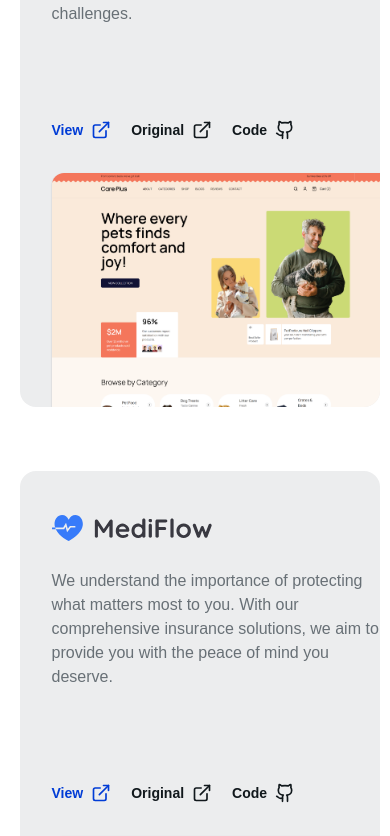
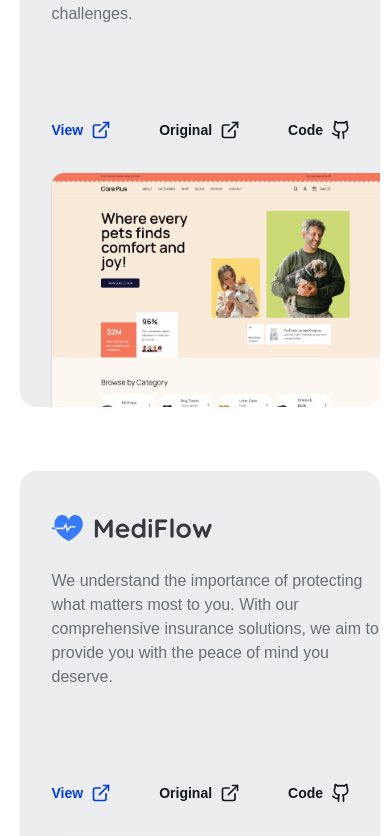
Before and after one commit to JonesSZN/my-portfolio, a React (Create React App) app: page / in a window 390 px wide. Shown: the part 1426-2262 px from the top of the page. Built offline with nearby package versions, Linux system fonts and the light colour scheme.

Commit message:
updated showcase card on mobile

```diff
--- a/src/sections/showcase.jsx
+++ b/src/sections/showcase.jsx
@@ -121,7 +121,7 @@ const GridCard = ({ card, index }) => {
 
         {/* bottom-div */}
         <div className="">
-          <div className="flex gap-5 xl:gap-24">
+          <div className="flex gap-12 xl:gap-24">
             <button className="group mb-8 flex items-center gap-2 font-bold text-[#003cd6] transition-all duration-200 hover:text-[#11181C]">
               <a
                 className="flex items-center justify-center gap-2 text-[14px] xl:text-[16px]"
```
